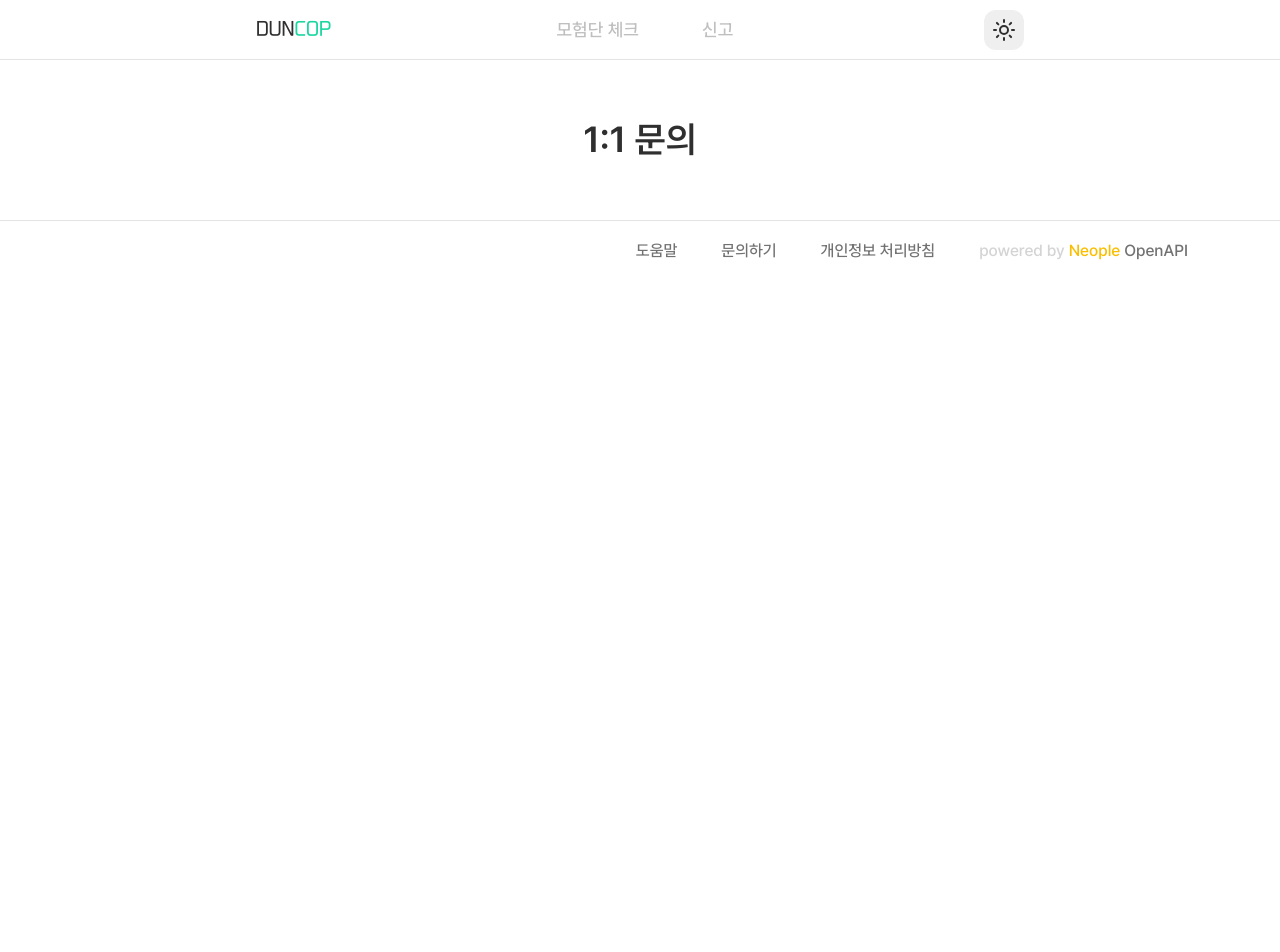
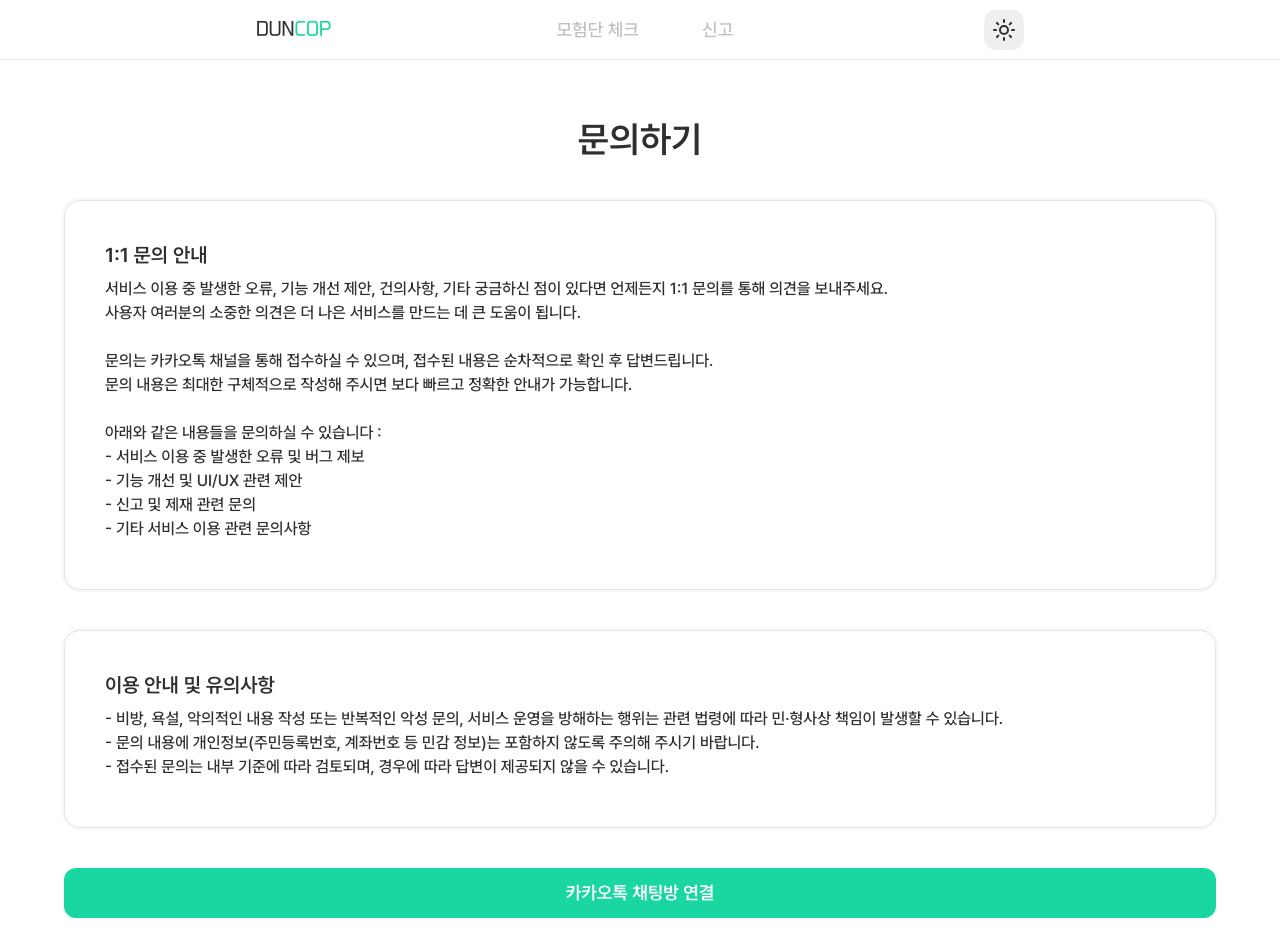
Before and after one commit to duncop/duncop, a Next.js app: page /ask in a window 1280 px wide. Shown: the top 952 px of the page. Before the commit the page ends 800 px from the top, so only its background shows below. Built offline with nearby package versions, Linux system fonts and the light colour scheme.

Commit message:
feat: Ask 페이지 퍼블리싱

```diff
--- a/src/app/ask/page.tsx
+++ b/src/app/ask/page.tsx
@@ -1,7 +1,25 @@
+import Link from "next/link";
+import { ASK } from "@/constants/ask";
+
 export default function Ask() {
     return (
         <div className="gap-10 flex flex-col items-center">
-            <h2>1:1 문의</h2>
+            <h2>문의하기</h2>
+            <div className="w-full p-10 flex flex-col gap-2 border border-gray300 dark:border-none dark:bg-gray900 rounded-2xl shadow-[0_0_4px_rgba(0,0,0,0.1)]">
+                <h4>{ASK[0].title}</h4>
+                <p className="whitespace-pre mb-2">{ASK[0].body}</p>
+            </div>
+            <div className="w-full p-10 flex flex-col gap-2 border border-gray300 dark:border-none dark:bg-gray900 rounded-2xl shadow-[0_0_4px_rgba(0,0,0,0.1)]">
+                <h4>{ASK[1].title}</h4>
+                <p className="whitespace-pre mb-2">{ASK[1].body}</p>
+            </div>
+
+            <Link
+                href="https://pf.kakao.com/_ExknRX/chat"
+                className="w-full h-12.5 font-semibold flex items-center justify-center text-lg b-main rounded-xl text-white dark:text-gray1000 hover:bg-hover-green dark:hover:bg-hover-green-dark"
+            >
+                카카오톡 채팅방 연결
+            </Link>
         </div>
     );
 }
--- a/src/app/globals.css
+++ b/src/app/globals.css
@@ -63,6 +63,8 @@ h3 {
 h4 {
     font-size: var(--text-xl);
     line-height: var(--tw-leading, var(--text-xl--line-height));
+    --tw-font-weight: var(--font-weight-semibold);
+    font-weight: var(--font-weight-semibold);
 }
 
 .logo {
--- a/src/components/Menual.tsx
+++ b/src/components/Menual.tsx
@@ -4,7 +4,7 @@ import Badge from "./Badge";
 export default function Menual() {
     return (
         <div className="w-full p-10 flex flex-col gap-2 border border-gray300 dark:border-none dark:bg-gray900 rounded-2xl shadow-[0_0_4px_rgba(0,0,0,0.1)]">
-            <h4 className="text-xl font-semibold mb-1">{HELP[0].title}</h4>
+            <h4>{HELP[0].title}</h4>
             <p className="whitespace-pre mb-2">{HELP[0].body}</p>
             {BADGE.map((b) => (
                 <div className="flex items-center gap-2" key={b.type}>
--- /dev/null
+++ b/src/constants/ask.ts
@@ -0,0 +1,22 @@
+export const ASK = [
+    {
+        title: "1:1 문의 안내",
+        body: `서비스 이용 중 발생한 오류, 기능 개선 제안, 건의사항, 기타 궁금하신 점이 있다면 언제든지 1:1 문의를 통해 의견을 보내주세요.
+사용자 여러분의 소중한 의견은 더 나은 서비스를 만드는 데 큰 도움이 됩니다.
+
+문의는 카카오톡 채널을 통해 접수하실 수 있으며, 접수된 내용은 순차적으로 확인 후 답변드립니다.
+문의 내용은 최대한 구체적으로 작성해 주시면 보다 빠르고 정확한 안내가 가능합니다.
+
+아래와 같은 내용들을 문의하실 수 있습니다 :
+- 서비스 이용 중 발생한 오류 및 버그 제보
+- 기능 개선 및 UI/UX 관련 제안
+- 신고 및 제재 관련 문의
+- 기타 서비스 이용 관련 문의사항`,
+    },
+    {
+        title: "이용 안내 및 유의사항",
+        body: `- 비방, 욕설, 악의적인 내용 작성 또는 반복적인 악성 문의, 서비스 운영을 방해하는 행위는 관련 법령에 따라 민·형사상 책임이 발생할 수 있습니다.
+- 문의 내용에 개인정보(주민등록번호, 계좌번호 등 민감 정보)는 포함하지 않도록 주의해 주시기 바랍니다.
+- 접수된 문의는 내부 기준에 따라 검토되며, 경우에 따라 답변이 제공되지 않을 수 있습니다.`,
+    },
+];
```
